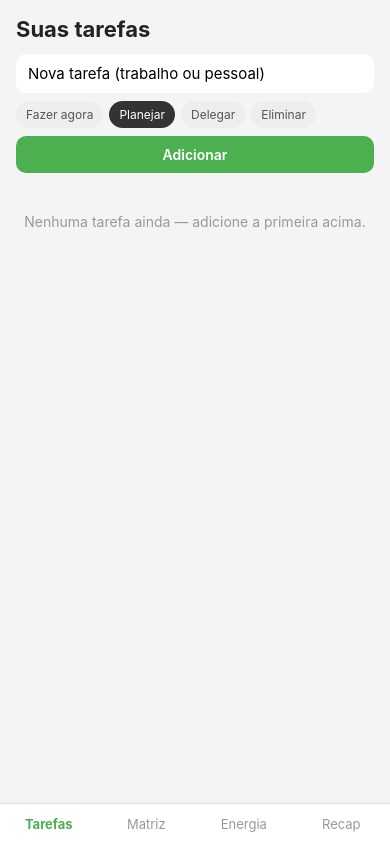
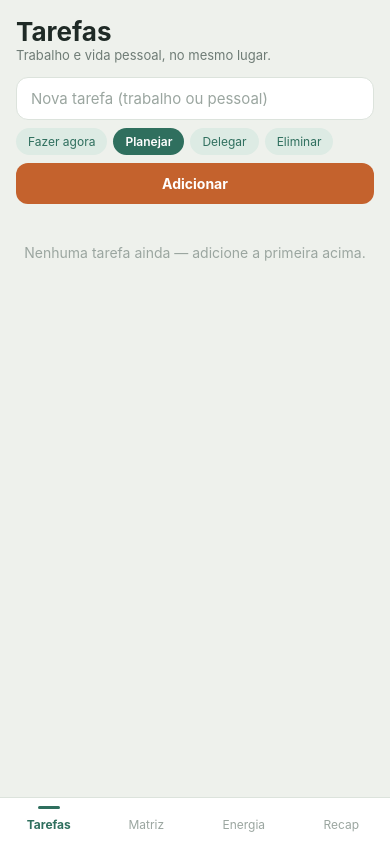
Before and after one commit to poppihubi/vidra, a React Native app: screen / in a window 390 px wide. Built offline with nearby package versions, Linux system fonts and the light colour scheme.

Commit message:
Novo estilo visual do Vidra

```diff
--- a/App.tsx
+++ b/App.tsx
@@ -3,6 +3,7 @@ import { StyleSheet } from 'react-native';
 import { SafeAreaProvider, SafeAreaView } from 'react-native-safe-area-context';
 import { TasksProvider } from './src/hooks/useTasks';
 import { RootTabs } from './src/navigation/RootTabs';
+import { colors } from './src/theme';
 
 export default function App() {
   return (
@@ -10,7 +11,7 @@ export default function App() {
       <TasksProvider>
         <SafeAreaView style={styles.container} edges={['top', 'bottom']}>
           <RootTabs />
-          <StatusBar style="auto" />
+          <StatusBar style="dark" />
         </SafeAreaView>
       </TasksProvider>
     </SafeAreaProvider>
@@ -20,6 +21,6 @@ export default function App() {
 const styles = StyleSheet.create({
   container: {
     flex: 1,
-    backgroundColor: '#f4f4f4',
+    backgroundColor: colors.bg,
   },
 });
--- a/src/components/AddTaskForm.tsx
+++ b/src/components/AddTaskForm.tsx
@@ -1,6 +1,7 @@
 import React, { useState } from 'react';
 import { Pressable, StyleSheet, Text, TextInput, View } from 'react-native';
 import { Quadrant, QUADRANT_LABELS, QUADRANT_ORDER } from '../types/task';
+import { colors, radius } from '../theme';
 
 interface Props {
   onAdd: (title: string, quadrant: Quadrant) => void;
@@ -22,6 +23,7 @@ export function AddTaskForm({ onAdd }: Props) {
       <TextInput
         style={styles.input}
         placeholder="Nova tarefa (trabalho ou pessoal)"
+        placeholderTextColor={colors.textFaint}
         value={title}
         onChangeText={setTitle}
         onSubmitEditing={submit}
@@ -50,28 +52,31 @@ export function AddTaskForm({ onAdd }: Props) {
 const styles = StyleSheet.create({
   container: { marginBottom: 16 },
   input: {
-    backgroundColor: '#fff',
-    borderRadius: 10,
-    paddingHorizontal: 12,
-    paddingVertical: 10,
+    backgroundColor: colors.surface,
+    borderRadius: radius.md,
+    borderWidth: 1,
+    borderColor: colors.border,
+    paddingHorizontal: 14,
+    paddingVertical: 11,
     fontSize: 15,
+    color: colors.text,
     marginBottom: 8,
   },
   chips: { flexDirection: 'row', flexWrap: 'wrap', gap: 6, marginBottom: 8 },
   chip: {
-    paddingHorizontal: 10,
+    paddingHorizontal: 12,
     paddingVertical: 6,
-    borderRadius: 16,
-    backgroundColor: '#eee',
+    borderRadius: radius.pill,
+    backgroundColor: colors.primarySoft,
   },
-  chipActive: { backgroundColor: '#333' },
-  chipText: { fontSize: 12, color: '#555' },
-  chipTextActive: { color: '#fff' },
+  chipActive: { backgroundColor: colors.primary },
+  chipText: { fontSize: 12, color: colors.primary },
+  chipTextActive: { color: '#fff', fontWeight: '600' },
   button: {
-    backgroundColor: '#4CAF50',
-    borderRadius: 10,
-    paddingVertical: 10,
+    backgroundColor: colors.accent,
+    borderRadius: radius.md,
+    paddingVertical: 12,
     alignItems: 'center',
   },
-  buttonText: { color: '#fff', fontWeight: '600' },
+  buttonText: { color: '#fff', fontWeight: '700' },
 });
--- a/src/components/TaskItem.tsx
+++ b/src/components/TaskItem.tsx
@@ -1,6 +1,7 @@
 import React from 'react';
 import { Pressable, StyleSheet, Text, View } from 'react-native';
 import { Task } from '../types/task';
+import { colors, radius } from '../theme';
 
 interface Props {
   task: Task;
@@ -35,10 +36,12 @@ const styles = StyleSheet.create({
   row: {
     flexDirection: 'row',
     alignItems: 'center',
-    paddingVertical: 10,
-    paddingHorizontal: 12,
-    backgroundColor: '#fff',
-    borderRadius: 10,
+    paddingVertical: 12,
+    paddingHorizontal: 14,
+    backgroundColor: colors.surface,
+    borderRadius: radius.md,
+    borderWidth: 1,
+    borderColor: colors.border,
     marginBottom: 8,
   },
   checkboxArea: { flexDirection: 'row', alignItems: 'center', flex: 1 },
@@ -47,15 +50,15 @@ const styles = StyleSheet.create({
     height: 22,
     borderRadius: 11,
     borderWidth: 2,
-    borderColor: '#999',
-    marginRight: 10,
+    borderColor: colors.textFaint,
+    marginRight: 12,
     alignItems: 'center',
     justifyContent: 'center',
   },
-  checkboxDone: { backgroundColor: '#4CAF50', borderColor: '#4CAF50' },
+  checkboxDone: { backgroundColor: colors.primary, borderColor: colors.primary },
   checkmark: { color: '#fff', fontSize: 12, fontWeight: 'bold' },
-  title: { fontSize: 15, color: '#222' },
-  titleDone: { textDecorationLine: 'line-through', color: '#999' },
-  description: { fontSize: 12, color: '#777', marginTop: 2 },
-  remove: { fontSize: 16, color: '#c33', paddingHorizontal: 6 },
+  title: { fontSize: 15, color: colors.text },
+  titleDone: { textDecorationLine: 'line-through', color: colors.textFaint },
+  description: { fontSize: 12, color: colors.textMuted, marginTop: 2 },
+  remove: { fontSize: 16, color: colors.textFaint, paddingHorizontal: 6 },
 });
--- a/src/navigation/RootTabs.tsx
+++ b/src/navigation/RootTabs.tsx
@@ -4,6 +4,7 @@ import { TaskListScreen } from '../screens/TaskListScreen';
 import { MatrixScreen } from '../screens/MatrixScreen';
 import { RecapScreen } from '../screens/RecapScreen';
 import { EnergyDashboardScreen } from '../screens/EnergyDashboardScreen';
+import { colors } from '../theme';
 
 type Tab = 'tasks' | 'matrix' | 'energy' | 'recap';
 
@@ -14,6 +15,9 @@ const TABS: { key: Tab; label: string }[] = [
   { key: 'recap', label: 'Recap' },
 ];
 
+// MVP usa um seletor de abas simples em vez de @react-navigation, pra manter
+// o scaffold inicial leve. Trocar por react-navigation/bottom-tabs é
+// direto quando o app crescer (rotas nomeadas, deep links, etc.).
 export function RootTabs() {
   const [tab, setTab] = useState<Tab>('tasks');
 
@@ -26,28 +30,38 @@ export function RootTabs() {
         {tab === 'recap' && <RecapScreen />}
       </View>
       <View style={styles.tabBar}>
-        {TABS.map((t) => (
-          <Pressable key={t.key} style={styles.tabButton} onPress={() => setTab(t.key)}>
-            <Text style={[styles.tabLabel, tab === t.key && styles.tabLabelActive]}>
-              {t.label}
-            </Text>
-          </Pressable>
-        ))}
+        {TABS.map((t) => {
+          const active = tab === t.key;
+          return (
+            <Pressable key={t.key} style={styles.tabButton} onPress={() => setTab(t.key)}>
+              <View style={[styles.tabIndicator, active && styles.tabIndicatorActive]} />
+              <Text style={[styles.tabLabel, active && styles.tabLabelActive]}>{t.label}</Text>
+            </Pressable>
+          );
+        })}
       </View>
     </View>
   );
 }
 
 const styles = StyleSheet.create({
-  container: { flex: 1 },
+  container: { flex: 1, backgroundColor: colors.bg },
   content: { flex: 1 },
   tabBar: {
     flexDirection: 'row',
     borderTopWidth: 1,
-    borderTopColor: '#ddd',
-    backgroundColor: '#fff',
+    borderTopColor: colors.border,
+    backgroundColor: colors.surface,
   },
-  tabButton: { flex: 1, paddingVertical: 12, alignItems: 'center' },
-  tabLabel: { fontSize: 13, color: '#999' },
-  tabLabelActive: { color: '#4CAF50', fontWeight: '700' },
+  tabButton: { flex: 1, paddingTop: 8, paddingBottom: 12, alignItems: 'center' },
+  tabIndicator: {
+    width: 22,
+    height: 3,
+    borderRadius: 2,
+    backgroundColor: 'transparent',
+    marginBottom: 8,
+  },
+  tabIndicatorActive: { backgroundColor: colors.primary },
+  tabLabel: { fontSize: 12, color: colors.textFaint },
+  tabLabelActive: { color: colors.primary, fontWeight: '700' },
 });
--- a/src/screens/EnergyDashboardScreen.tsx
+++ b/src/screens/EnergyDashboardScreen.tsx
@@ -3,6 +3,7 @@ import { Pressable, ScrollView, StyleSheet, Text, View } from 'react-native';
 import { SwipeToDeleteRow } from '../components/SwipeToDeleteRow';
 import { useTasks } from '../hooks/useTasks';
 import { ENERGY_ZONE_LABELS } from '../types/task';
+import { colors, radius } from '../theme';
 
 export function EnergyDashboardScreen() {
   const { tasks, toggleTask, removeTask } = useTasks();
@@ -103,73 +104,73 @@ export function EnergyDashboardScreen() {
 }
 
 const styles = StyleSheet.create({
-  screen: { flex: 1, backgroundColor: '#f4f4f4' },
+  screen: { flex: 1, backgroundColor: colors.bg },
   content: { padding: 16 },
-  header: { fontSize: 22, fontWeight: '700', color: '#222' },
-  subheader: { fontSize: 13, color: '#888', marginBottom: 16 },
+  header: { fontSize: 26, fontWeight: '700', color: colors.text },
+  subheader: { fontSize: 13, color: colors.textMuted, marginBottom: 16 },
 
   powerZone: {
-    backgroundColor: '#fff6da',
-    borderWidth: 2,
-    borderColor: '#f0b90b',
-    borderRadius: 18,
+    backgroundColor: colors.primary,
+    borderRadius: radius.lg,
     padding: 18,
     marginBottom: 14,
-    shadowColor: '#f0b90b',
-    shadowOpacity: 0.3,
+    shadowColor: colors.primaryDark,
+    shadowOpacity: 0.25,
     shadowRadius: 10,
     shadowOffset: { width: 0, height: 4 },
     elevation: 4,
   },
   powerEmoji: { fontSize: 26, marginBottom: 2 },
-  powerTitle: { fontSize: 19, fontWeight: '800', color: '#7a5b00' },
-  powerDescription: { fontSize: 12, color: '#8a6d1a', marginBottom: 10 },
-  powerEmpty: { fontSize: 12, color: '#a98f3b', fontStyle: 'italic' },
+  powerTitle: { fontSize: 20, fontWeight: '800', color: '#fff' },
+  powerDescription: { fontSize: 12, color: '#CFE6DC', marginBottom: 10 },
+  powerEmpty: { fontSize: 12, color: '#CFE6DC', fontStyle: 'italic' },
   powerTask: {
     backgroundColor: '#ffffff',
-    borderRadius: 10,
+    borderRadius: radius.sm + 2,
     paddingVertical: 10,
     paddingHorizontal: 12,
     marginBottom: 6,
   },
-  powerTaskText: { fontSize: 14, fontWeight: '600', color: '#5c4600' },
+  powerTaskText: { fontSize: 14, fontWeight: '600', color: colors.primaryDark },
 
   focusZone: {
-    backgroundColor: '#fff',
-    borderRadius: 14,
+    backgroundColor: colors.surface,
+    borderRadius: radius.md + 2,
+    borderWidth: 1,
+    borderColor: colors.border,
     padding: 14,
     marginBottom: 14,
   },
-  focusTitle: { fontSize: 15, fontWeight: '700', color: '#2b2b2b' },
-  focusDescription: { fontSize: 11, color: '#888', marginBottom: 8 },
-  zoneEmpty: { fontSize: 12, color: '#aaa', fontStyle: 'italic' },
+  focusTitle: { fontSize: 15, fontWeight: '700', color: colors.accent },
+  focusDescription: { fontSize: 11, color: colors.textMuted, marginBottom: 8 },
+  zoneEmpty: { fontSize: 12, color: colors.textFaint, fontStyle: 'italic' },
   focusTask: {
-    backgroundColor: '#f0f4ff',
-    borderRadius: 8,
+    backgroundColor: colors.accentSoft,
+    borderRadius: radius.sm,
     paddingVertical: 8,
     paddingHorizontal: 10,
     marginBottom: 5,
   },
-  focusTaskText: { fontSize: 13, color: '#333' },
+  focusTaskText: { fontSize: 13, color: colors.text },
 
   smallRow: { flexDirection: 'row', gap: 10 },
   distractionZone: {
     flex: 1,
-    backgroundColor: '#f0f0f0',
-    borderRadius: 12,
+    backgroundColor: colors.personalSoft,
+    borderRadius: radius.md,
     padding: 10,
-    opacity: 0.85,
+    opacity: 0.9,
   },
   trashZone: {
     flex: 1,
-    backgroundColor: '#eee',
-    borderRadius: 12,
+    backgroundColor: '#E7EBE6',
+    borderRadius: radius.md,
     padding: 10,
-    opacity: 0.85,
+    opacity: 0.9,
   },
-  smallTitle: { fontSize: 11, fontWeight: '700', color: '#666', marginBottom: 6 },
-  smallEmpty: { fontSize: 11, color: '#bbb' },
-  smallTaskText: { fontSize: 11, color: '#555', paddingVertical: 3 },
+  smallTitle: { fontSize: 11, fontWeight: '700', color: colors.textMuted, marginBottom: 6 },
+  smallEmpty: { fontSize: 11, color: colors.textFaint },
+  smallTaskText: { fontSize: 11, color: colors.text, paddingVertical: 3 },
 
-  tip: { textAlign: 'center', fontSize: 11, color: '#999', marginTop: 14 },
+  tip: { textAlign: 'center', fontSize: 11, color: colors.textFaint, marginTop: 14 },
 });
--- a/src/screens/MatrixScreen.tsx
+++ b/src/screens/MatrixScreen.tsx
@@ -2,6 +2,7 @@ import React from 'react';
 import { Pressable, ScrollView, StyleSheet, Text, View } from 'react-native';
 import { useTasks } from '../hooks/useTasks';
 import { Quadrant, QUADRANT_LABELS } from '../types/task';
+import { colors, radius } from '../theme';
 
 // Layout clássico da Matriz de Eisenhower, em grade 2x2:
 //
@@ -13,11 +14,11 @@ const GRID: Quadrant[][] = [
   ['urgent-not-important', 'neither'],
 ];
 
-const QUADRANT_COLORS: Record<Quadrant, { bg: string; border: string }> = {
-  'urgent-important': { bg: '#fdeaea', border: '#e05c5c' },
-  'important-not-urgent': { bg: '#e8f0fe', border: '#4c7ef0' },
-  'urgent-not-important': { bg: '#fff6e0', border: '#e0ab3c' },
-  neither: { bg: '#eeeeee', border: '#999999' },
+const QUADRANT_COLORS: Record<Quadrant, { bg: string; border: string; accent: string }> = {
+  'urgent-important': { bg: colors.accentSoft, border: '#E3B79B', accent: colors.accent },
+  'important-not-urgent': { bg: colors.primarySoft, border: '#A9CBBD', accent: colors.primary },
+  'urgent-not-important': { bg: colors.personalSoft, border: '#C9BEE0', accent: colors.personal },
+  neither: { bg: '#E7EBE6', border: colors.border, accent: colors.textMuted },
 };
 
 export function MatrixScreen() {
@@ -25,10 +26,10 @@ export function MatrixScreen() {
 
   return (
     <View style={styles.screen}>
-      <Text style={styles.header}>Matriz de Eisenhower</Text>
+      <Text style={styles.header}>Matriz</Text>
+      <Text style={styles.subheader}>O que fazer, planejar, delegar e eliminar.</Text>
 
       <View style={styles.axisRow}>
-        <View style={styles.axisSpacer} />
         <Text style={styles.axisLabel}>Urgente</Text>
         <Text style={styles.axisLabel}>Não urgente</Text>
       </View>
@@ -38,16 +39,15 @@ export function MatrixScreen() {
           <View key={rowIndex} style={styles.row}>
             {row.map((q) => {
               const items = tasks.filter((t) => t.quadrant === q && !t.completed);
-              const colors = QUADRANT_COLORS[q];
+              const c = QUADRANT_COLORS[q];
               return (
                 <View
                   key={q}
-                  style={[
-                    styles.quadrant,
-                    { backgroundColor: colors.bg, borderColor: colors.border },
-                  ]}
+                  style={[styles.quadrant, { backgroundColor: c.bg, borderColor: c.border }]}
                 >
-                  <Text style={styles.quadrantHint}>{QUADRANT_LABELS[q].hint}</Text>
+                  <Text style={[styles.quadrantHint, { color: c.accent }]}>
+                    {QUADRANT_LABELS[q].hint}
+                  </Text>
                   <Text style={styles.quadrantTitle}>{QUADRANT_LABELS[q].title}</Text>
                   <ScrollView style={styles.quadrantList} showsVerticalScrollIndicator={false}>
                     {items.length === 0 ? (
@@ -60,7 +60,7 @@ export function MatrixScreen() {
                           onPress={() => toggleTask(t.id)}
                           onLongPress={() => removeTask(t.id)}
                         >
-                          <View style={styles.checkbox} />
+                          <View style={[styles.checkbox, { borderColor: c.accent }]} />
                           <Text style={styles.taskText} numberOfLines={2}>
                             {t.title}
                           </Text>
@@ -81,32 +81,37 @@ export function MatrixScreen() {
 }
 
 const styles = StyleSheet.create({
-  screen: { flex: 1, backgroundColor: '#f4f4f4', padding: 16 },
-  header: { fontSize: 22, fontWeight: '700', marginBottom: 8, color: '#222' },
-  axisRow: { flexDirection: 'row', marginBottom: 4 },
-  axisSpacer: { width: 28 },
-  axisLabel: { flex: 1, textAlign: 'center', fontSize: 12, fontWeight: '600', color: '#666' },
+  screen: { flex: 1, backgroundColor: colors.bg, padding: 16 },
+  header: { fontSize: 26, fontWeight: '700', color: colors.text },
+  subheader: { fontSize: 13, color: colors.textMuted, marginBottom: 12 },
+  axisRow: { flexDirection: 'row', gap: 8, marginBottom: 4 },
+  axisLabel: {
+    flex: 1,
+    textAlign: 'center',
+    fontSize: 12,
+    fontWeight: '600',
+    color: colors.textMuted,
+  },
   grid: { flex: 1 },
   row: { flex: 1, flexDirection: 'row', gap: 8, marginBottom: 8 },
   quadrant: {
     flex: 1,
-    borderRadius: 12,
+    borderRadius: radius.md,
     borderWidth: 1.5,
     padding: 10,
   },
-  quadrantHint: { fontSize: 11, fontWeight: '800', color: '#333', textTransform: 'uppercase' },
-  quadrantTitle: { fontSize: 11, color: '#555', marginBottom: 6 },
+  quadrantHint: { fontSize: 11, fontWeight: '800', textTransform: 'uppercase' },
+  quadrantTitle: { fontSize: 11, color: colors.textMuted, marginBottom: 6 },
   quadrantList: { flex: 1 },
-  empty: { fontSize: 11, color: '#999', fontStyle: 'italic' },
+  empty: { fontSize: 11, color: colors.textFaint, fontStyle: 'italic' },
   taskRow: { flexDirection: 'row', alignItems: 'center', paddingVertical: 4 },
   checkbox: {
     width: 12,
     height: 12,
     borderRadius: 6,
     borderWidth: 1.5,
-    borderColor: '#666',
     marginRight: 6,
   },
-  taskText: { flex: 1, fontSize: 12, color: '#222' },
-  tip: { textAlign: 'center', fontSize: 11, color: '#999', marginTop: 4 },
+  taskText: { flex: 1, fontSize: 12, color: colors.text },
+  tip: { textAlign: 'center', fontSize: 11, color: colors.textFaint, marginTop: 4 },
 });
--- a/src/screens/RecapScreen.tsx
+++ b/src/screens/RecapScreen.tsx
@@ -1,13 +1,15 @@
 import React from 'react';
-import { StyleSheet, Text, View } from 'react-native';
+import { ScrollView, StyleSheet, Text, View } from 'react-native';
 import { useTasks } from '../hooks/useTasks';
+import { colors, radius } from '../theme';
 
 export function RecapScreen() {
   const { stats } = useTasks();
 
   return (
-    <View style={styles.container}>
-      <Text style={styles.header}>Seu recap da semana</Text>
+    <ScrollView style={styles.screen} contentContainerStyle={styles.container}>
+      <Text style={styles.header}>Recap</Text>
+      <Text style={styles.subheader}>Sua semana em números.</Text>
 
       <View style={styles.cardsRow}>
         <StatCard label="Pontos" value={stats.points} />
@@ -21,14 +23,14 @@ export function RecapScreen() {
       </View>
 
       <View style={styles.futureBox}>
-        <Text style={styles.futureTitle}>Em breve: insights de equilíbrio de vida</Text>
+        <Text style={styles.futureTitle}>Em breve: equilíbrio de vida</Text>
         <Text style={styles.futureText}>
           Depois de mais dados de uso, esta área vai mostrar sinais de sobrecarga
           (ex: "trabalho aumentando essa semana") — uma feature premium, disponível
           via assinatura.
         </Text>
       </View>
-    </View>
+    </ScrollView>
   );
 }
 
@@ -42,28 +44,37 @@ function StatCard({ label, value }: { label: string; value: number }) {
 }
 
 const styles = StyleSheet.create({
-  container: { flex: 1, padding: 16, backgroundColor: '#f4f4f4' },
-  header: { fontSize: 22, fontWeight: '700', marginBottom: 16, color: '#222' },
+  screen: { flex: 1, backgroundColor: colors.bg },
+  container: { padding: 16 },
+  header: { fontSize: 26, fontWeight: '700', color: colors.text },
+  subheader: { fontSize: 13, color: colors.textMuted, marginBottom: 16 },
   cardsRow: { flexDirection: 'row', gap: 10, marginBottom: 16 },
   statCard: {
     flex: 1,
-    backgroundColor: '#fff',
-    borderRadius: 12,
+    backgroundColor: colors.surface,
+    borderRadius: radius.md,
+    borderWidth: 1,
+    borderColor: colors.border,
     paddingVertical: 16,
     alignItems: 'center',
   },
-  statValue: { fontSize: 24, fontWeight: '800', color: '#4CAF50' },
-  statLabel: { fontSize: 12, color: '#777', marginTop: 4 },
-  card: { backgroundColor: '#fff', borderRadius: 12, padding: 16, marginBottom: 16 },
-  cardTitle: { fontSize: 14, color: '#555', marginBottom: 6 },
-  bigNumber: { fontSize: 32, fontWeight: '800', color: '#222' },
+  statValue: { fontSize: 26, fontWeight: '800', color: colors.primary },
+  statLabel: { fontSize: 12, color: colors.textMuted, marginTop: 4 },
+  card: {
+    backgroundColor: colors.surface,
+    borderRadius: radius.md,
+    borderWidth: 1,
+    borderColor: colors.border,
+    padding: 16,
+    marginBottom: 16,
+  },
+  cardTitle: { fontSize: 14, color: colors.textMuted, marginBottom: 6 },
+  bigNumber: { fontSize: 34, fontWeight: '800', color: colors.text },
   futureBox: {
-    backgroundColor: '#eef6ee',
-    borderRadius: 12,
+    backgroundColor: colors.personalSoft,
+    borderRadius: radius.md,
     padding: 16,
-    borderWidth: 1,
-    borderColor: '#cde5cd',
   },
-  futureTitle: { fontSize: 14, fontWeight: '700', color: '#2e6b2e', marginBottom: 4 },
-  futureText: { fontSize: 12, color: '#3f6b3f', lineHeight: 18 },
+  futureTitle: { fontSize: 14, fontWeight: '700', color: colors.personal, marginBottom: 4 },
+  futureText: { fontSize: 12, color: colors.text, lineHeight: 18 },
 });
--- a/src/screens/TaskListScreen.tsx
+++ b/src/screens/TaskListScreen.tsx
@@ -3,13 +3,15 @@ import { FlatList, StyleSheet, Text, View } from 'react-native';
 import { AddTaskForm } from '../components/AddTaskForm';
 import { TaskItem } from '../components/TaskItem';
 import { useTasks } from '../hooks/useTasks';
+import { colors } from '../theme';
 
 export function TaskListScreen() {
   const { tasks, addTask, toggleTask, removeTask } = useTasks();
 
   return (
     <View style={styles.container}>
-      <Text style={styles.header}>Suas tarefas</Text>
+      <Text style={styles.header}>Tarefas</Text>
+      <Text style={styles.subheader}>Trabalho e vida pessoal, no mesmo lugar.</Text>
       <AddTaskForm onAdd={addTask} />
       <FlatList
         style={styles.list}
@@ -27,8 +29,9 @@ export function TaskListScreen() {
 }
 
 const styles = StyleSheet.create({
-  container: { flex: 1, padding: 16, backgroundColor: '#f4f4f4' },
+  container: { flex: 1, padding: 16, backgroundColor: colors.bg },
   list: { flex: 1 },
-  header: { fontSize: 22, fontWeight: '700', marginBottom: 12, color: '#222' },
-  empty: { textAlign: 'center', color: '#999', marginTop: 24 },
+  header: { fontSize: 26, fontWeight: '700', color: colors.text },
+  subheader: { fontSize: 13, color: colors.textMuted, marginBottom: 14 },
+  empty: { textAlign: 'center', color: colors.textFaint, marginTop: 24 },
 });
--- /dev/null
+++ b/src/theme.ts
@@ -0,0 +1,27 @@
+// Paleta do design "Vidra" (board do Firefly): fundo sálvia claro,
+// verde-petróleo como cor principal, laranja queimado pra ações,
+// lilás pra vida pessoal.
+export const colors = {
+  bg: '#EEF1EC',
+  surface: '#FFFFFF',
+  surfaceSoft: '#F6F8F4',
+  border: '#DCE3DC',
+
+  text: '#1F2A26',
+  textMuted: '#6F7C76',
+  textFaint: '#9BA6A0',
+
+  primary: '#2F6F5E',
+  primaryDark: '#245647',
+  primarySoft: '#DDEBE4',
+
+  accent: '#C4622D',
+  accentSoft: '#F6E3D6',
+
+  personal: '#6B5B95',
+  personalSoft: '#E6E0F0',
+
+  danger: '#B5442F',
+};
+
+export const radius = { sm: 8, md: 12, lg: 18, pill: 999 };
```
